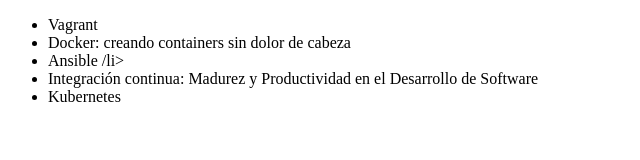
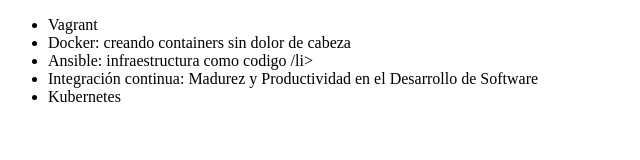
Before and after one commit to cguaje/alura-git, a plain HTML site: page index.html in a window 1280 px wide. Shown: the whole page, without its empty margins (0-640 px from the left). Drawn offline with Linux system fonts and the light colour scheme.

Commit message:
cambiando el nombre del curso ansible

```diff
--- a/index.html
+++ b/index.html
@@ -8,7 +8,7 @@
      <ul>
          <li>Vagrant</li>
          <li>Docker: creando containers sin dolor de cabeza</li>
-         <li>Ansible /li>
+         <li>Ansible: infraestructura como codigo /li>
          <li>Integración continua: Madurez y Productividad en el Desarrollo de Software</li>
          <li>Kubernetes</li>
      </ul>
```
